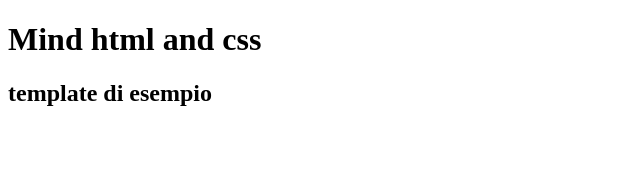
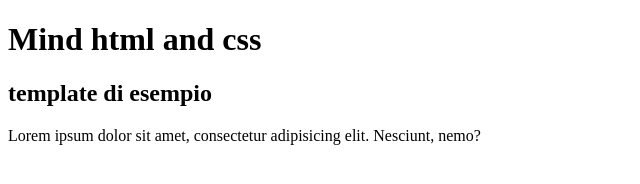
Before and after one commit to Rohini-traversa/mind-template, a plain HTML site: page index.html in a window 1280 px wide. Shown: the whole page, without its empty margins (0-640 px from the left). Drawn offline with Linux system fonts and the light colour scheme.

Commit message:
Update index.html

```diff
--- a/index.html
+++ b/index.html
@@ -9,6 +9,7 @@
 <body>
     <h1> Mind html and css</h1>
     <h2> template di esempio</h2>
+    <p> Lorem ipsum dolor sit amet, consectetur adipisicing elit. Nesciunt, nemo?</p>
 
 </body>
 </html>
```
